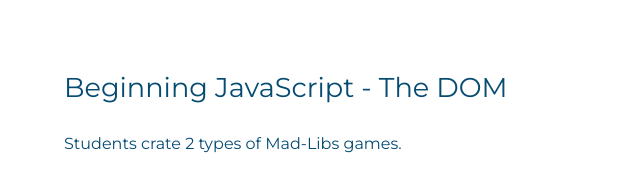
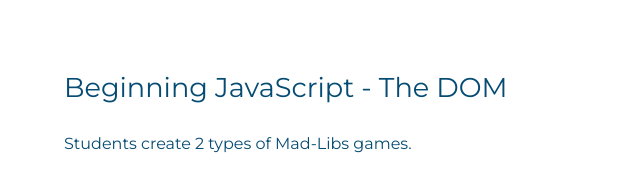
Before and after one commit to Computing-For-All/lynns-lesson-showcase, a plain HTML site: page index.html in a window 1280 px wide. Shown: the part 2180-2349 px from the top of the page, 0-640 px from the left. Drawn offline with Linux system fonts and the light colour scheme.

Commit message:
Update index.html

```diff
--- a/index.html
+++ b/index.html
@@ -85,7 +85,7 @@
         <div class="content">
             <div class="lesson">
                 <h3>Beginning JavaScript - The DOM</h3>
-                <p>Students crate 2 types of Mad-Libs games.</p>
+                <p>Students create 2 types of Mad-Libs games.</p>
                 <div class="col-group">
                     <div class="col slides">
                         <iframe
```
